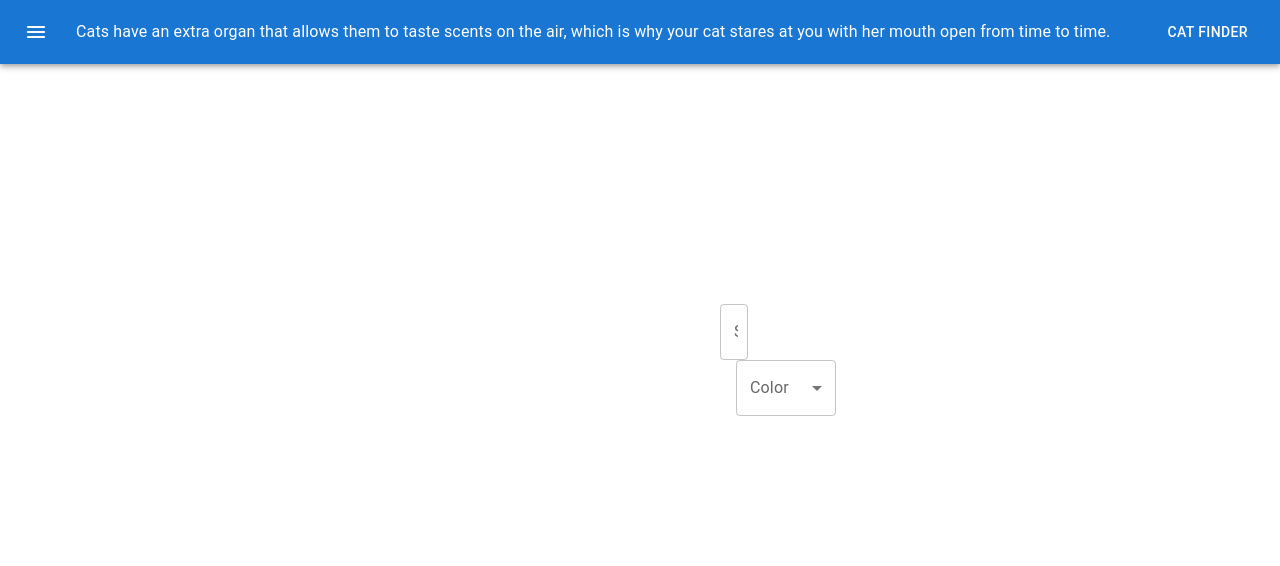
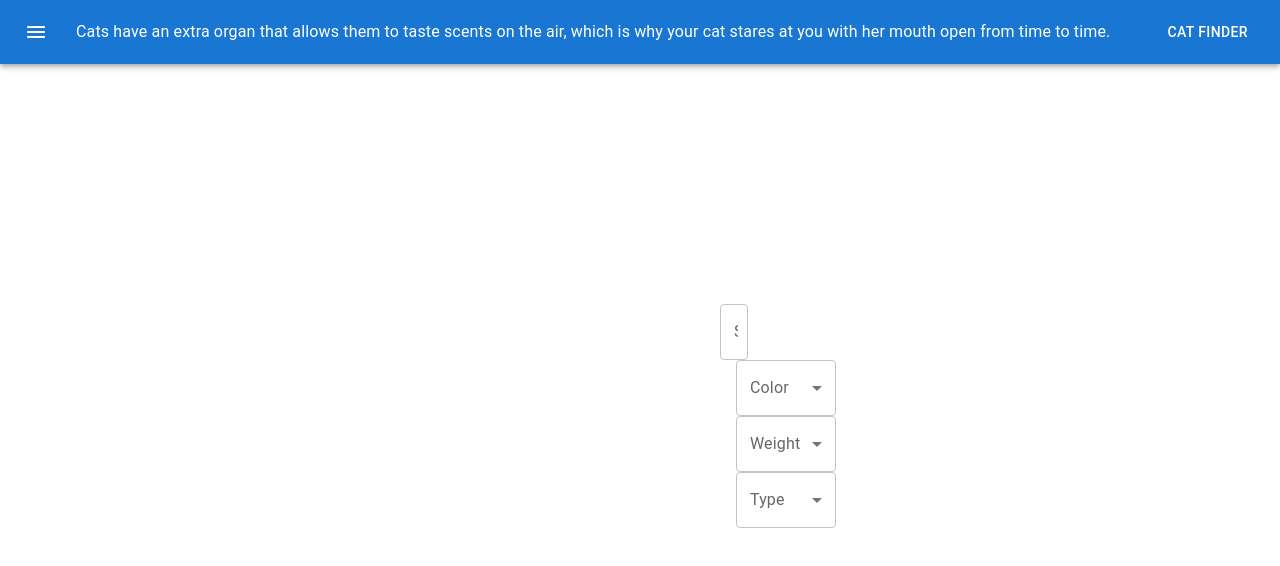
Before and after one commit to blopDev/PokeSearch, a React (Create React App) app: page / in a window 1280 px wide. Shown: the top 566 px of the page. Built offline with nearby package versions, Linux system fonts and the light colour scheme; the HTML template or start-up script is replaced by a standard one.

Commit message:
adding a form for the user search

```diff
--- /dev/null
+++ b/src/Options/Color.jsx
@@ -0,0 +1,3 @@
+export default function Color() {
+
+}
--- a/src/pages/Home.js
+++ b/src/pages/Home.js
@@ -15,6 +15,18 @@ export default function Home() {
     setColor(event.target.value);
   };
 
+  const [weight, setWeight] = React.useState("");
+
+  const handleWeight = (event) => {
+    setWeight(event.target.value);
+  };
+
+  const [type, setType] = React.useState("");
+
+  const handleType = (event) => {
+    setType(event.target.value);
+  };
+
   return (
     <>
       <Box
@@ -23,11 +35,7 @@ export default function Home() {
           mt: 30,
         }}
       >
-        <TextField
-          id="outlined-search"
-          label="Search field"
-          type="search"
-        />
+        <TextField id="outlined-search" label="Search field" type="search" />
         <FormControl sx={{ ml: 2, minWidth: 100 }}>
           <InputLabel id="color-label"> Color </InputLabel>
           <Select
@@ -44,6 +52,36 @@ export default function Home() {
             <MenuItem value={"Purple"}>Purple</MenuItem>
           </Select>
         </FormControl>
+
+        <FormControl sx={{ ml: 2, minWidth: 100 }}>
+          <InputLabel id="weight-label"> Weight </InputLabel>
+          <Select
+            autoWidth
+            label="Weight"
+            id="weight-select"
+            onChange={handleWeight}
+            value={weight}
+          >
+            <MenuItem value={40}>40</MenuItem>
+            <MenuItem value={100}>100</MenuItem>
+            <MenuItem value={500}>500</MenuItem>
+          </Select>
+        </FormControl>
+
+        <FormControl sx={{ ml: 2, minWidth: 100 }}>
+          <InputLabel id="type-label"> Type </InputLabel>
+          <Select
+            autoWidth
+            label="Type"
+            id="type-select"
+            onChange={handleType}
+            value={type}
+          >
+            <MenuItem value={"Fire"}>Fire</MenuItem>
+            <MenuItem value={"Grass"}>Grass</MenuItem>
+            <MenuItem value={"Water"}>Water</MenuItem>
+          </Select>
+        </FormControl>
       </Box>
     </>
   );
```
